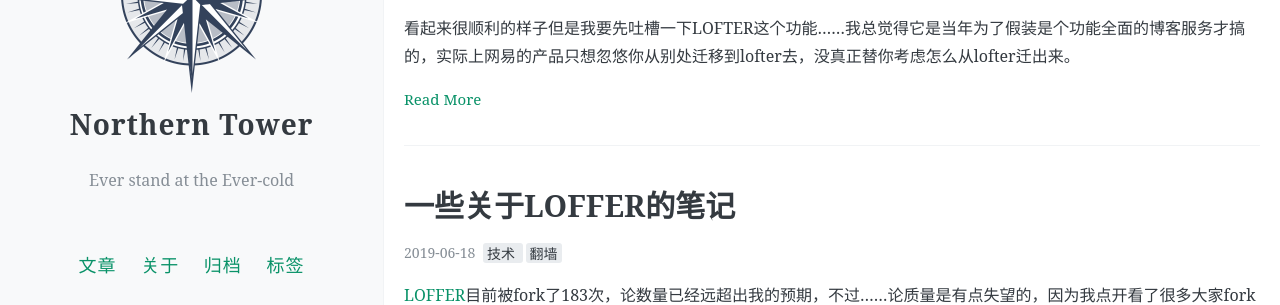
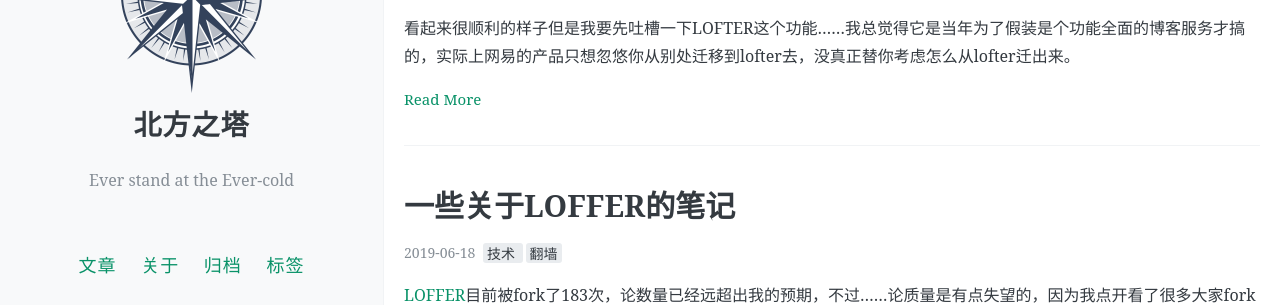
Before and after one commit to FromEndWorld/endworld, a Jekyll site: the page built from index.html, in a window 1280 px wide. Shown: the part 224-529 px from the top of the page. Built offline with Jekyll 4.4.1, drawn with Linux system fonts in a browser that asks for light colours; nearby versions of some CDN libraries; the list of posts is cut into pages by our own code; comment, search, counter and statistics services are not loaded.

Commit message:
Update _config.yml

```diff
--- a/_config.yml
+++ b/_config.yml
@@ -3,7 +3,7 @@
 #
 
 # Name of your site (displayed in the header)
-name: "Northern Tower"
+name: "北方之塔"
 # Short bio or description (displayed in the header)
 description: "Ever stand at the Ever-cold"
 
```
